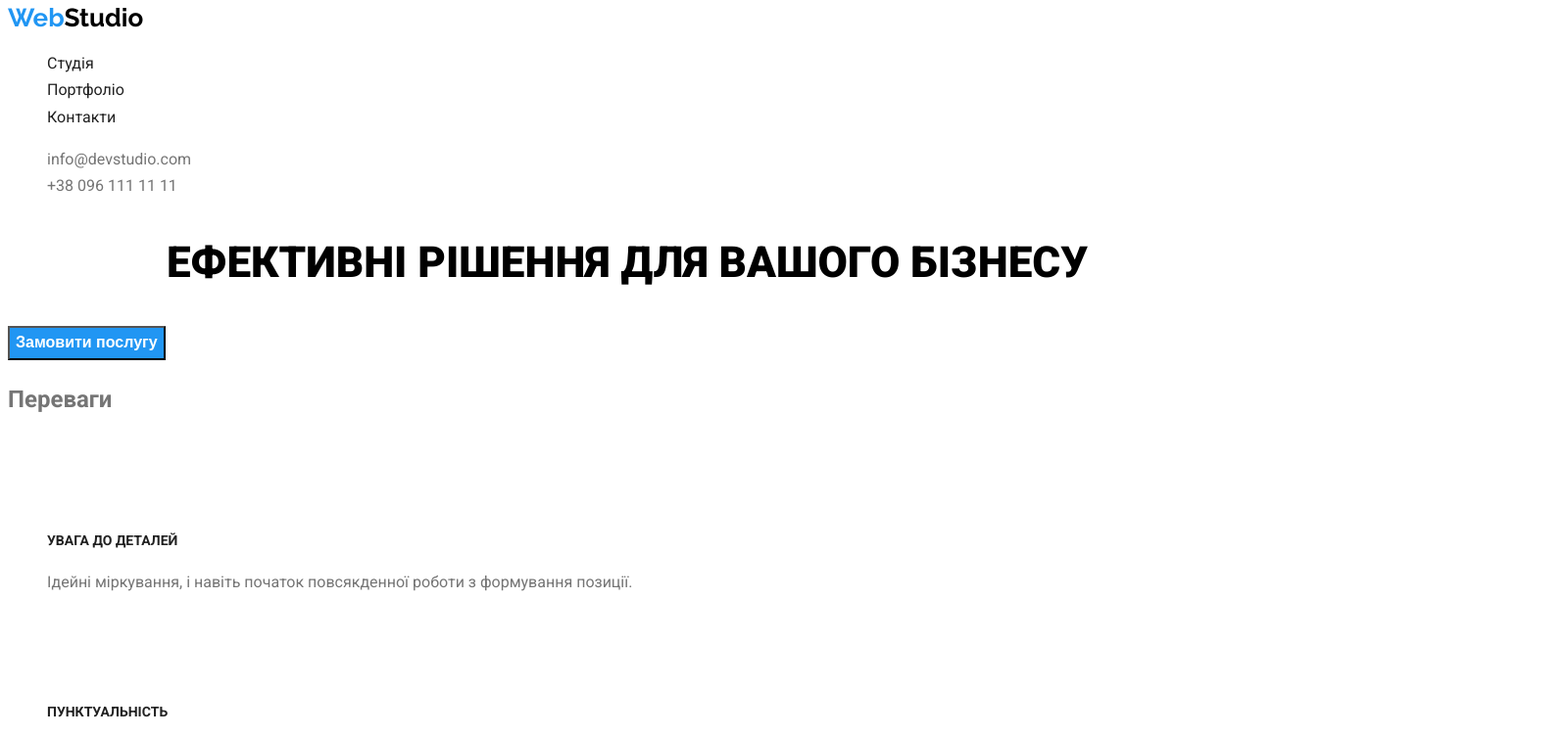
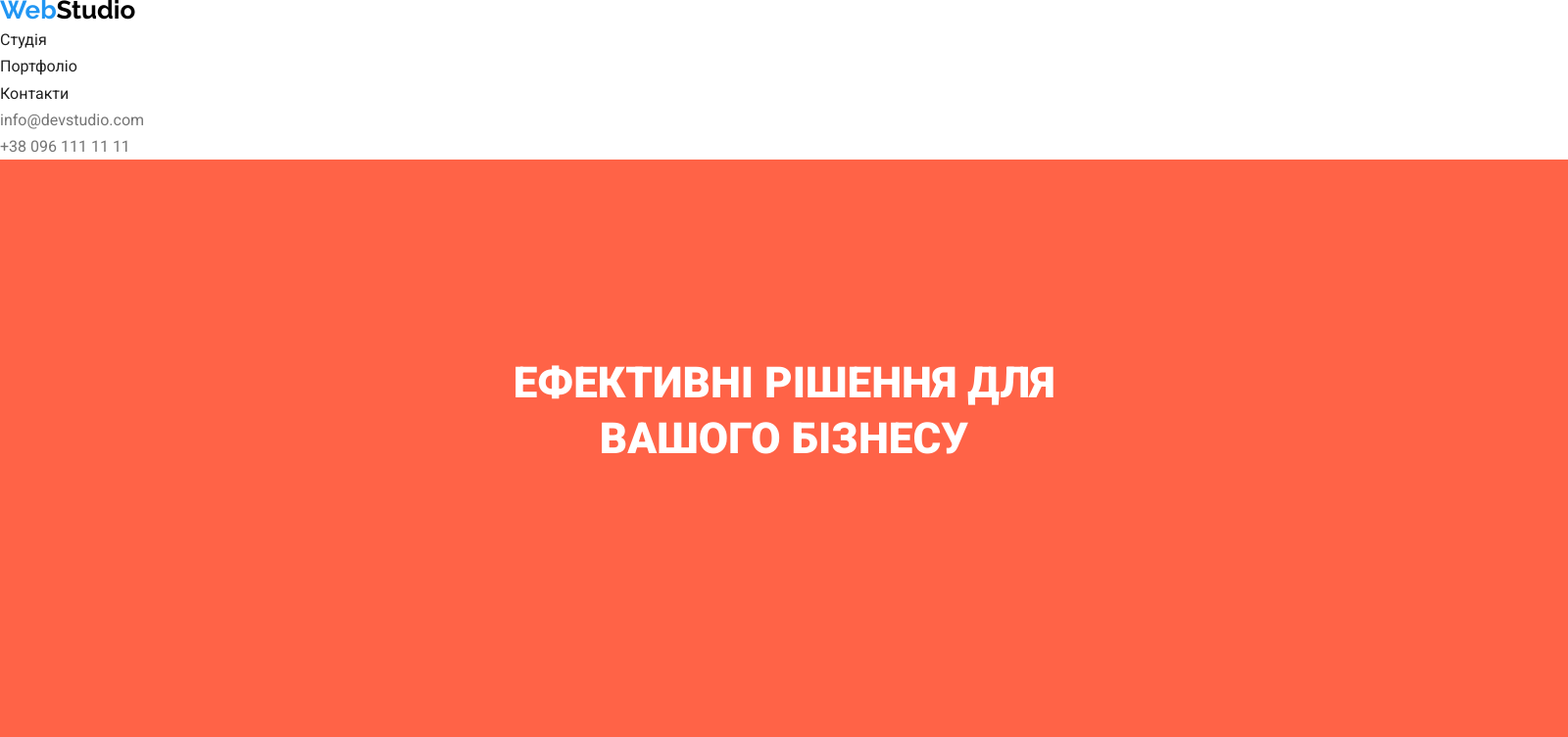
Before and after one commit to RomanBb210/homework2, a plain HTML site: page index.html in a window 1280 px wide. Shown: the top 753 px of the page at 98% size, 1600 px wide, since content can reach past the window. Drawn offline with nearby package versions, Linux system fonts and the light colour scheme.

Commit message:
homework3

```diff
--- a/css/styles.css
+++ b/css/styles.css
@@ -17,7 +17,8 @@ body{
     font-weight: 400;
     letter-spacing: 3%;
     line-height: 1.7;
-
+    width:1600px;
+    align: center;
 }
 
 a{
@@ -26,6 +27,17 @@ a{
 
 ul{
     list-style: none;
+}
+
+h1,
+h2,
+h3,
+h4,
+h5,
+h6,
+p{
+    margin: 0px;
+    padding: 0px;
 }
 
 /* studio page */
@@ -68,26 +80,49 @@ ul{
     color: var(--accent-color);
 }
 
+.link-list,
+.contacts-list{
+    margin: 0px;
+    padding: 0px;
+}
+
 /* main */
 
+.hero-container{
+    margin: 0px auto;
+}
+
+.hero{
+    text-align: center;
+    height: 600px;
+}
+
 .hero .hero-title{
-    color:var(--color-black) ;
+    color:var(--color-white) ;
     font-size: 44px;
     font-weight: 900;
     line-height: 1.3;
     letter-spacing: 6%;
-    text-align: center;
     text-transform: uppercase;
+    padding-top: 200px;
+    padding-bottom: 280px;
+    margin-bottom: 7px;
+    margin-left: auto;
+    margin-right: auto;
+    background-color: tomato;
 }
 
 .hero .button{
+    display: inline-block;
     color: var(--color-white);
     background-color: var(--accent-color);
     font-size: 16px;
     font-weight: 700;
     line-height: 1.8;
-    letter-spacing: 6%;
-    text-align: middle;
+    border-radius: 4px;
+    border: 1px solid transparent;
+    min-width: 216px;
+    height: 50px;
 }
 
 .hero .button:hover,
@@ -109,10 +144,19 @@ ul{
     text-align: top;
 }
 
+.photo .container,
+.team-container,
+.clients-container{
+    width: 1600px;
+    margin: 0px 0px;
+
+}
+
 .photo-title,
 .team-title,
 .clients-title{
     color: var(--title-text-color);
+    width: 1600px;
     font-size: 36px;
     font-weight: 700;
     text-align: center;
@@ -190,6 +234,7 @@ ul{
 .project a{
     text-decoration: none;
 }
+
 .project-title{
     color: var(--title-text-color);
     font-size: 18px;
@@ -197,6 +242,7 @@ ul{
     line-height: 2;
     letter-spacing: 6%;
 }
+
 .project-text{
     color: var(--primary-text-color);
     font-size: 18px;
@@ -204,3 +250,8 @@ ul{
     line-height: 2;
     letter-spacing: 3%;
 }
+
+.footer .logo{
+    display: inline-block;
+    margin: 30px;
+}
--- a/index.html
+++ b/index.html
@@ -4,6 +4,7 @@
     <meta charset="UTF-8">
     <meta name="viewport" content="width=device-width, initial-scale=1.0">
     <title>Studio</title>
+    <link rel="stylesheet" href="https://cdnjs.cloudflare.com/ajax/libs/modern-normalize/2.0.0/modern-normalize.min.css">
     <link rel="stylesheet" href="./css/styles.css" />
     <link rel="preconnect" href="https://fonts.googleapis.com">
     <link rel="preconnect" href="https://fonts.gstatic.com" crossorigin>
@@ -14,6 +15,7 @@
     <!-- header -->
 
     <header class="header">
+        <div class="header-containe">
             <nav class="header-navigation">
                 <a class="logo" href="./index.html">Web<span class="part">Studio</span></a>
             <ul class="link-list">
@@ -26,20 +28,24 @@
                 <li><a class="contact" href="#">+38 096 111 11 11</a></li>
             </ul>
             </nav>
+        </div>
     </header>
 
     <!-- main -->
 
     <main class="main">
+        <div class="hero-container">
             <section class="hero">
                 <!-- <img src="./images/hero image.jpg" alt="hero image" width="1600"> -->
-            <h1 class="hero-title">Ефективні рішення для вашого бізнесу</h1>
+                <h1 class="hero-title">Ефективні рішення для<br>вашого бізнесу</br></h1>
                 <button class="button">Замовити послугу</button>
             </section>
+        </div>
 
         <!-- переваги -->
 
         <section class="advanced">
+            <div class="container">
                 <h2 class="visually hidden">Переваги</h2>
                 <ul class="advanced-list">
                     <li>
@@ -79,23 +85,26 @@
                         <p class="advanced-text">Значимість цих проблем настільки очевидна, що реалізація планових завдань.</p>
                     </li>
                 </ul>
-
+            </div>
         </section>
 
         <!-- чим займаємось -->
 
         <section class="photo">
+            <div class="container">
                 <h2 class="photo-title">Чим ми займаємося</h2>
                 <ul class="photo-list">
                     <li class="item"><img src="./images/project1.jpg" alt="" width="370"></li>
                     <li class="item"><img src="./images/project2.jpg" alt="" width="370"></li>
                     <li class="item"><img src="./images/project3.jpg" alt="" width="370"></li>
                     </ul>
+            </div>
         </section>
 
         <!-- наша команда -->
 
         <section class="team">
+            <div class="container">
                 <h2 class="team-title">Наша команда</h2>
                 <ul class="team-list">
                     <li class="team-list-item">
@@ -199,11 +208,13 @@
                         </div>
                     </li>
                 </ul>
+            </div>
         </section>
 
         <!-- постійні клієнти -->
 
         <section class="clients">
+            <div class="container">
                 <h2 class="clients-title">Постійні клієнти</h2>
                 <ul class="clients-list">
                     <li class="clients-item">
@@ -230,7 +241,6 @@
                         <a href="#"><svg width="106" height="60">
                             <use href="./images/Logo5.svg"></use>
                         </svg></a>
-
                     </li>
                     <li class="clients-item">
                         <a href="#"><svg width="106" height="60">
@@ -238,12 +248,14 @@
                         </svg></a>
                     </li>
                 </ul>
+            </div>
         </section>
     </main>
 
     <!-- footer -->
 
     <footer class="footer">
+        <div class="container">
             <a class="logo" href="./index.html">Web<span class="part">Studio</span></a>
             <address class="address">
                 <ul class="address-list">
@@ -273,6 +285,7 @@
                     </li>
                 </ul>
             </section>
+        </div>
     </footer>
 
 </body>
```
Also changed, not shown: portfolio.html (+2 -1 lines). Lines whose indentation alone changed are shown as unchanged.
